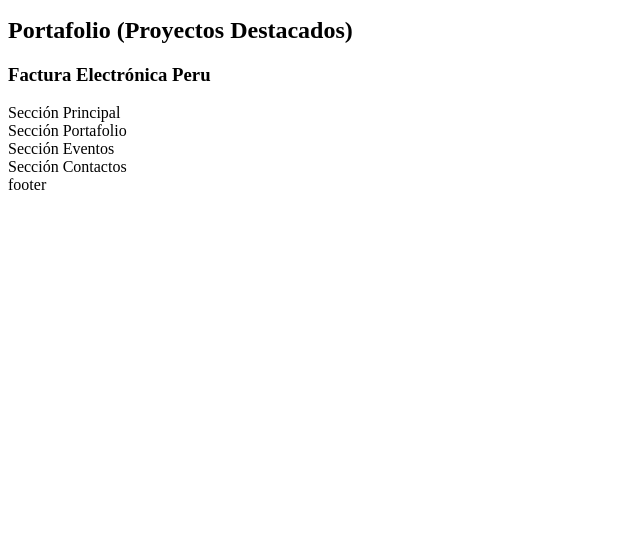
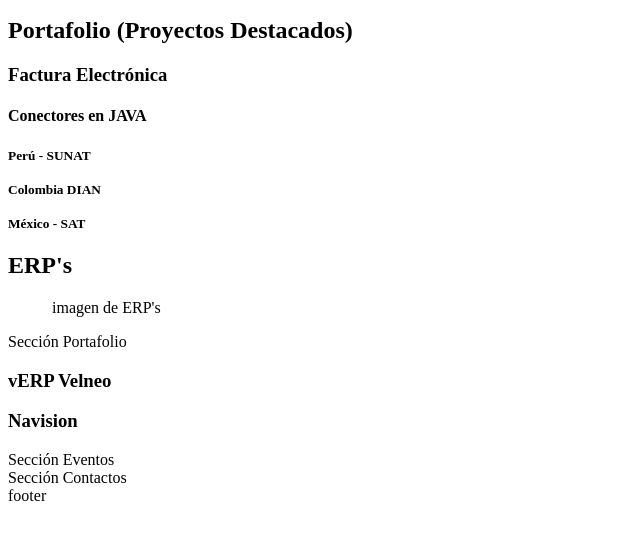
Before and after one commit to alexgandara/alexgandara, a plain HTML site: page index.html in a window 1280 px wide. Shown: the part 212-752 px from the top of the page, without its empty margins (0-640 px from the left). Drawn offline with Linux system fonts and the light colour scheme.

Commit message:
20200403 A

```diff
--- a/index.html
+++ b/index.html
@@ -27,11 +27,28 @@
         <section>
             <h2>Portafolio (Proyectos Destacados)</h2>
             <article>
-                <h3>Factura Electrónica Peru</h3>
+                <h3>Factura Electrónica</h3>
+                <h4>Conectores en JAVA</h4>
+                <p><small><strong>Perú - SUNAT</strong></small></p>
+                <p><small><strong>Colombia DIAN</strong></small></p>
+                <p><small><strong>México - SAT</strong></small></p>
             </article>
-            Sección Principal
+
         </section>
-        <section>Sección Portafolio</section>
+
+
+        <section>
+            <h2>ERP's</h2>
+            <article>
+                <figure>
+                    <img src="" alt=""> imagen de ERP's
+                </figure>
+
+            </article>
+            Sección Portafolio
+            <h3>vERP Velneo</h3>
+            <h3>Navision</h3>
+        </section>
         <section>Sección Eventos</section>
         <section>Sección Contactos</section>
 
```
